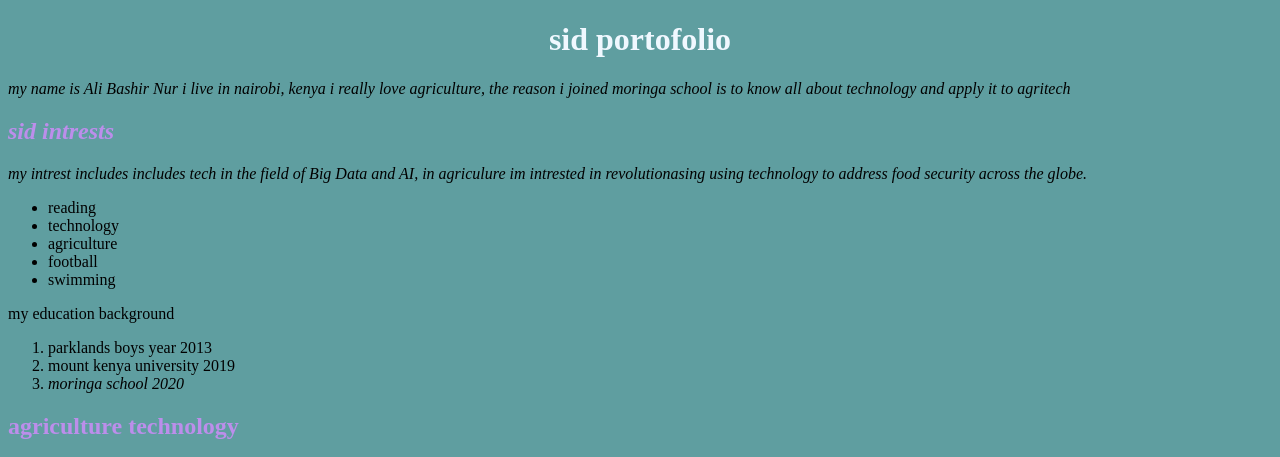
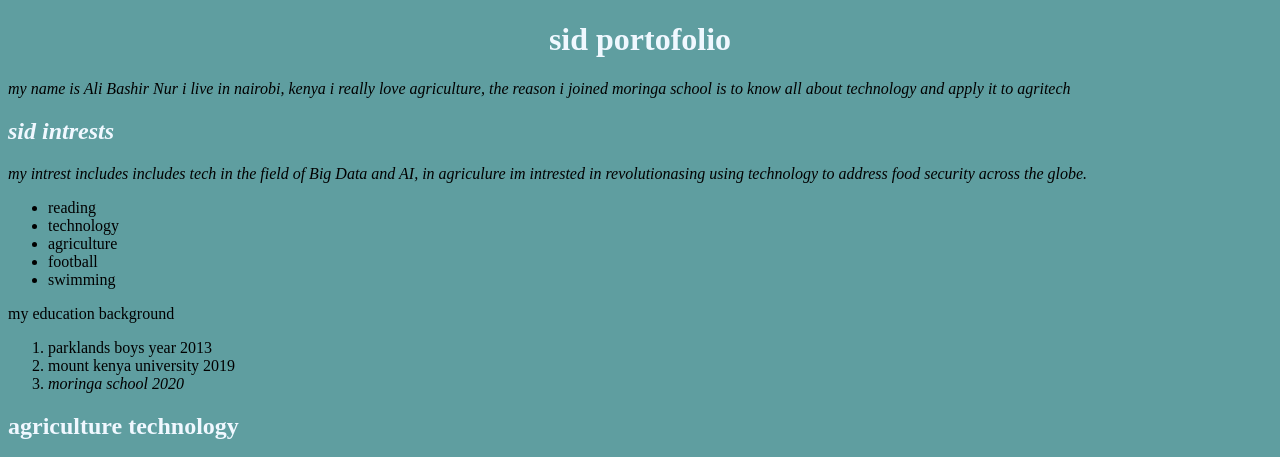
Before and after one commit to sidali-b/Ali-portofiol, a plain HTML site: page index.html in a window 1280 px wide. Shown: the top 457 px of the page. Drawn offline with Linux system fonts and the light colour scheme.

```diff
--- a/css/style.css
+++ b/css/style.css
@@ -12,7 +12,7 @@ h1{
   font-style: italic;
 }
 h2{
-  color:rgb(188, 142, 235);
+  color:aliceblue;
 }
 .intrests{
   font-style: italic;
```
